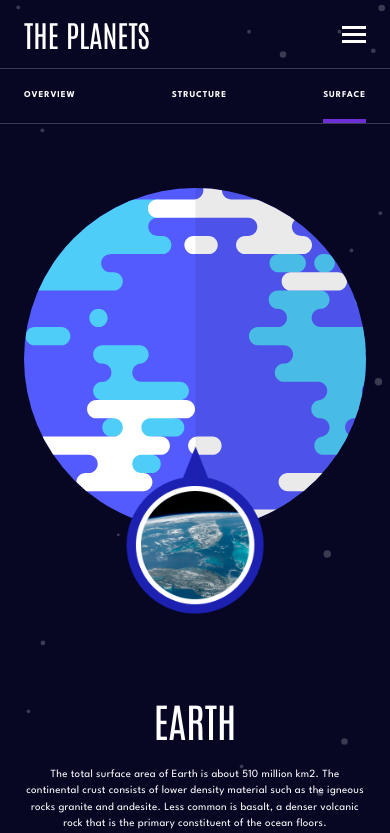
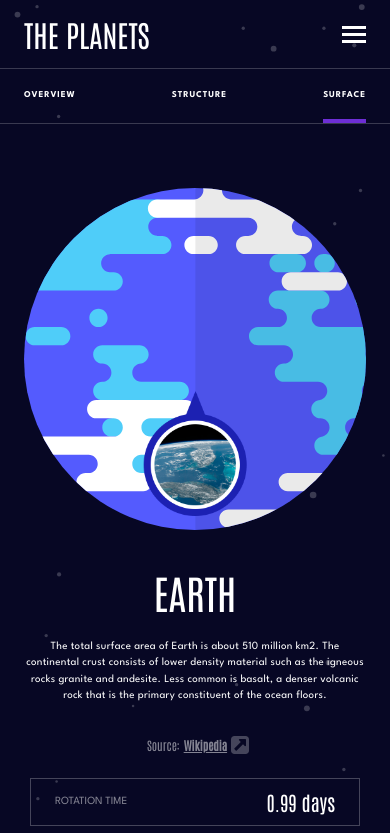
Before and after one commit to Giorgi-dl1/planets-fact-site, a React (Create React App) app: page /planet/earth/geology in a window 390 px wide. Shown: the top 833 px of the page. Built offline with nearby package versions, Linux system fonts and the light colour scheme.

Commit message:
add responsive styles

```diff
--- a/src/components/BlockSection.jsx
+++ b/src/components/BlockSection.jsx
@@ -2,7 +2,7 @@ import React from 'react'
 
 export default function BlockSection({ label, value }) {
   return (
-    <div className="py-2 px-6 md:py-5 md:px-4 lg:py-6 lg:px-5 border border-[#ffffff3f] flex justify-between items-center md:items-start max-w-[330px] w-full m-auto md:m-0 md:flex-col ">
+    <div className="py-2 px-6 md:py-5 md:px-4 lg:py-6 lg:px-5 border border-[#ffffff3f] flex justify-between items-center md:items-start max-w-[330px] w-full m-auto md:m-0 md:flex-col">
       <span className="text-[11px] font-spartan opacity-[0.5]">{label}</span>
       <span className="text-[20px] md:text-[24px] lg:text-[40px]">{value}</span>
     </div>
--- a/src/components/PlanetImage.jsx
+++ b/src/components/PlanetImage.jsx
@@ -8,14 +8,16 @@ export default function PlanetImage({ name, show }) {
       return <img src={`/assets/planet-${name}-internal.svg`} alt="planet" />
     case 'geology':
       return (
-        <div className="relative max-w-max mb-[5rem]">
-          <img src={`/assets/planet-${name}.svg`} alt="planet" />
+        <>
+          <div className="relative max-w-max ">
+            <img src={`/assets/planet-${name}.svg`} alt="planet" />
+          </div>
           <img
             src={`/assets/geology-${name}.png`}
             alt="icon"
-            className="absolute w-[40%] bottom-0 translate-y-[50%] left-[50%] translate-x-[-50%]"
+            className="absolute w-[30%] md:w-[163px] top-[50%] md:top-[57%] left-[50%] translate-y-[2rem] translate-x-[-50%]"
           />
-        </div>
+        </>
       )
 
     default:
--- a/src/screens/PlanetScreen.jsx
+++ b/src/screens/PlanetScreen.jsx
@@ -38,11 +38,11 @@ export default function PlanetScreen() {
         active={show}
       />
       <div className="z-5 flex flex-col px-6 md:px-10 lg:px-8 mt-16 lg:flex-row lg:gap-5">
-        <div className="mx-auto z-[5] lg:grid lg:place-content-center">
+        <div className="mx-auto z-[5] lg:grid lg:place-content-center relative">
           <PlanetImage name={name} show={show} />
         </div>
 
-        <div className="text-center mt-[5rem] lg:mt-0 mx-auto md:flex gap-[70px] lg:gap-8 md:text-left lg:flex-col lg:justify-center ">
+        <div className="text-center mt-[2rem] md:mt-[5rem] lg:mt-0 mx-auto md:flex gap-[70px] lg:gap-8 md:text-left lg:flex-col lg:justify-center ">
           <div className="max-w-[340px]">
             <h1 className="text-[40px] md:text-[48px] lg:text-[80px] uppercase">
               {planet.name}
@@ -61,7 +61,7 @@ export default function PlanetScreen() {
           />
         </div>
       </div>
-      <div className="flex flex-col gap-2 mt-6 md:flex-row md:justify-between lg:mt-20 px-6 md:px-10 lg:px-8 ">
+      <div className="flex flex-col gap-2 mt-6 md:flex-row md:justify-between lg:mt-[90px] px-6 md:px-10 lg:px-8">
         <BlockSection label="ROTATION TIME" value={planet.rotation} />
         <BlockSection label="REVOLUTION TIME" value={planet.revolution} />
         <BlockSection label="RADIUS" value={planet.radius} />
```
Also changed, not shown: src/dist/output.css.
